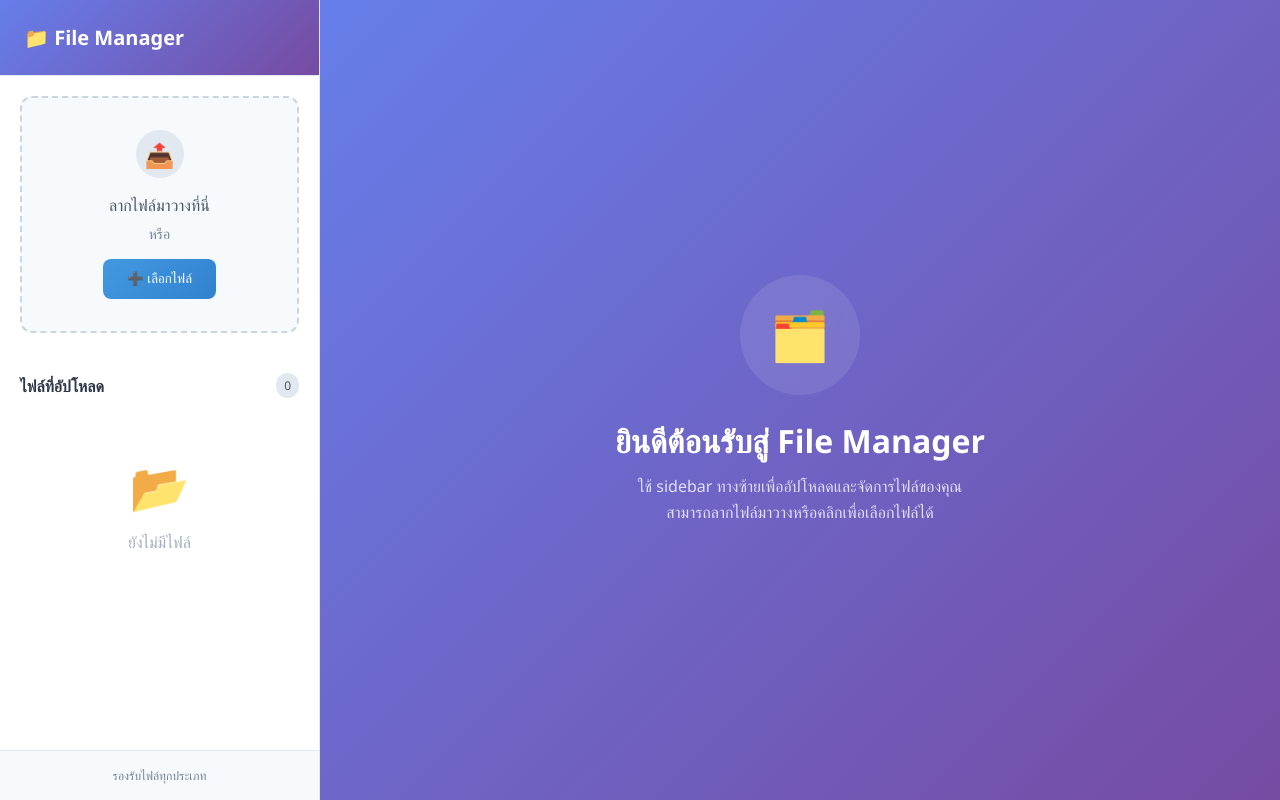
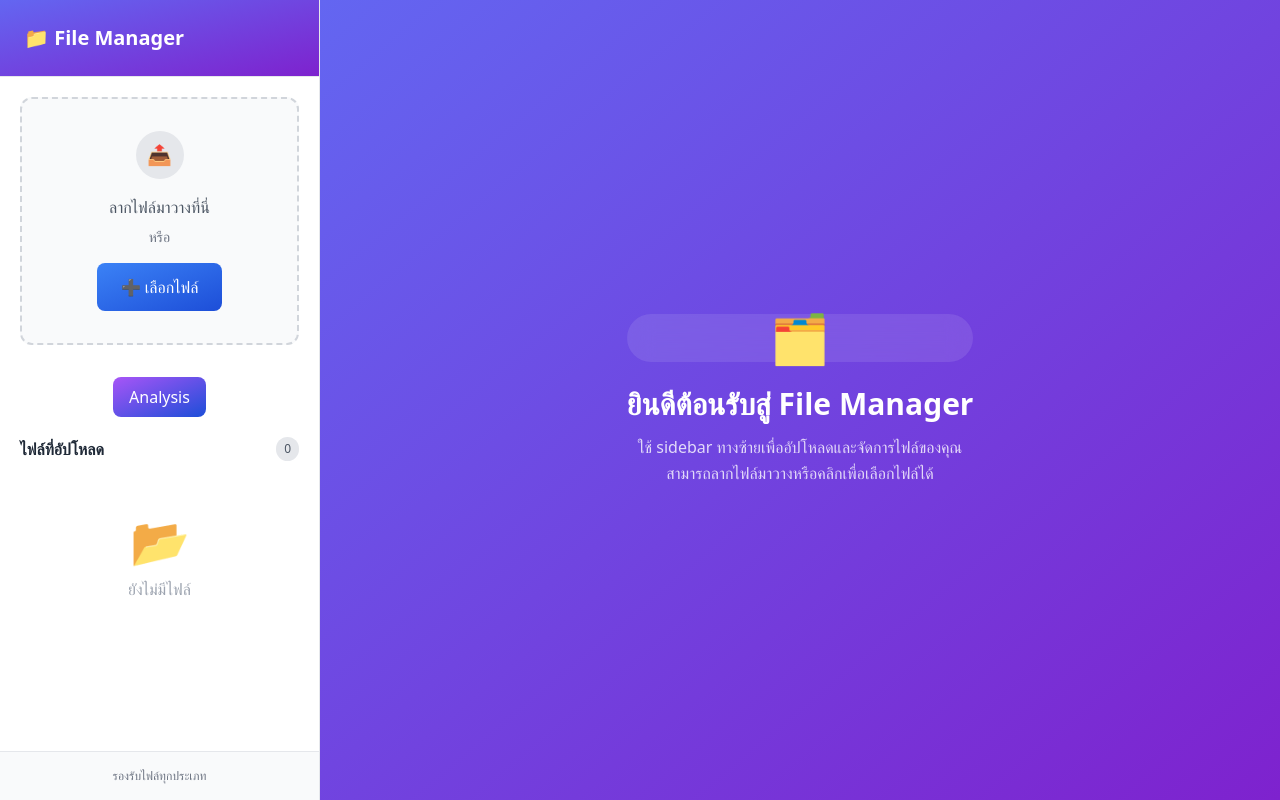
Before and after one commit to Best-spec/Summary-of-information-to-excel, a Flask app: page / in a window 1280 px wide. Run offline with Flask 3, Linux system fonts and the light colour scheme; some libraries are stand-ins or nearby versions.

Commit message:
learn api

```diff
--- /dev/null
+++ b/web/frontend/static/js/api.js
@@ -0,0 +1,9 @@
+export async function loadSummary() {
+  try {
+    const res = await fetch('https://api.genderize.io/?name=luc');
+    const data = await res.json();
+    document.getElementById('textresult').textContent = data.count;
+  } catch (err) {
+    console.error("Failed to fetch summary:", err);
+  }
+}
--- /dev/null
+++ b/web/frontend/static/js/events.js
@@ -0,0 +1,4 @@
+export function showData_api() {
+    const text = document.getElementById('text');
+    text.textContent = 'boonyarit';
+}
--- a/web/frontend/static/js/script.js
+++ b/web/frontend/static/js/script.js
@@ -1,3 +1,5 @@
+import { loadSummary } from "./api.js";
+
 
 let uploadedFiles = [];
 let fileIdCounter = 0;
@@ -7,6 +9,7 @@ const fileInput = document.getElementById('fileInput');
 const fileItems = document.getElementById('fileItems');
 const fileCount = document.getElementById('fileCount');
 const emptyState = document.getElementById('emptyState');
+// const analysisButton = document.getElementById('analysisButton');
 
 // Drag and drop functionality
 ['dragenter', 'dragover', 'dragleave', 'drop'].forEach(eventName => {
@@ -109,5 +112,19 @@ function updateFileList() {
     }
 }
 
+function analysisButton() {
+    const button = document.getElementById('analysisButton');
+    if (button) {
+      button.addEventListener('click', async () => { // ใส่ async ตรงนี้
+        console.log('okkk');
+        const text = document.getElementById('textresult');
+        const analysisResults = document.getElementById('analysisResults');
+        analysisResults.classList.remove('hidden');
+        await loadSummary();
+      });
+    }
+  }
+
 // Initialize
 updateFileList();
+analysisButton();
--- a/web/frontend/templates/index.html
+++ b/web/frontend/templates/index.html
@@ -1,274 +1,12 @@
 <!DOCTYPE html>
 <html lang="th">
 <head>
-    <meta charset="UTF-8">
-    <meta name="viewport" content="width=device-width, initial-scale=1.0">
+    <meta charset="UTF-8" />
+    <meta name="viewport" content="width=device-width, initial-scale=1.0" />
     <title>File Upload Sidebar</title>
+    <script src="https://cdn.tailwindcss.com"></script>
     <style>
-        * {
-            margin: 0;
-            padding: 0;
-            box-sizing: border-box;
-        }
-
-        body {
-            font-family: 'Segoe UI', Tahoma, Geneva, Verdana, sans-serif;
-            background-color: #f8fafc;
-            height: 100vh;
-            overflow: hidden;
-        }
-
-        .container {
-            display: flex;
-            height: 100vh;
-        }
-
-        /* Sidebar Styles */
-        .sidebar {
-            width: 320px;
-            background: white;
-            border-right: 1px solid #e2e8f0;
-            display: flex;
-            flex-direction: column;
-            box-shadow: 0 4px 6px -1px rgba(0, 0, 0, 0.1);
-        }
-
-        .sidebar-header {
-            padding: 24px;
-            border-bottom: 1px solid #e2e8f0;
-            background: linear-gradient(135deg, #667eea 0%, #764ba2 100%);
-            color: white;
-        }
-
-        .sidebar-header h1 {
-            font-size: 20px;
-            font-weight: 600;
-            display: flex;
-            align-items: center;
-            gap: 12px;
-        }
-
-        .upload-area {
-            padding: 20px;
-        }
-
-        .drop-zone {
-            border: 2px dashed #cbd5e0;
-            border-radius: 12px;
-            padding: 32px 20px;
-            text-align: center;
-            transition: all 0.3s ease;
-            cursor: pointer;
-            background: #f7fafc;
-        }
-
-        .drop-zone:hover,
-        .drop-zone.drag-active {
-            border-color: #4299e1;
-            background: #ebf8ff;
-            transform: scale(1.02);
-        }
-
-        .upload-icon {
-            width: 48px;
-            height: 48px;
-            background: #e2e8f0;
-            border-radius: 50%;
-            display: flex;
-            align-items: center;
-            justify-content: center;
-            margin: 0 auto 16px;
-            font-size: 24px;
-        }
-
-        .upload-text {
-            color: #4a5568;
-            margin-bottom: 8px;
-            font-weight: 500;
-        }
-
-        .upload-subtext {
-            color: #718096;
-            font-size: 14px;
-            margin-bottom: 16px;
-        }
-
-        .file-input-btn {
-            background: linear-gradient(135deg, #4299e1 0%, #3182ce 100%);
-            color: white;
-            border: none;
-            padding: 12px 24px;
-            border-radius: 8px;
-            cursor: pointer;
-            font-weight: 500;
-            transition: all 0.3s ease;
-            display: inline-flex;
-            align-items: center;
-            gap: 8px;
-        }
-
-        .file-input-btn:hover {
-            transform: translateY(-2px);
-            box-shadow: 0 4px 12px rgba(66, 153, 225, 0.4);
-        }
-
-        .file-input {
-            display: none;
-        }
-
-        /* File List */
-        .file-list {
-            flex: 1;
-            overflow-y: auto;
-            padding: 20px;
-        }
-
-        .file-list-header {
-            display: flex;
-            justify-content: space-between;
-            align-items: center;
-            margin-bottom: 16px;
-        }
-
-        .file-list-title {
-            font-weight: 600;
-            color: #2d3748;
-        }
-
-        .file-count {
-            background: #e2e8f0;
-            color: #4a5568;
-            padding: 4px 8px;
-            border-radius: 12px;
-            font-size: 12px;
-        }
-
-        .empty-state {
-            text-align: center;
-            padding: 40px 20px;
-            color: #a0aec0;
-        }
-
-        .empty-icon {
-            font-size: 48px;
-            margin-bottom: 12px;
-        }
-
-        .file-item {
-            display: flex;
-            align-items: center;
-            gap: 12px;
-            padding: 12px;
-            background: #f7fafc;
-            border-radius: 8px;
-            margin-bottom: 8px;
-            transition: all 0.3s ease;
-            border: 1px solid transparent;
-        }
-
-        .file-item:hover {
-            background: #edf2f7;
-            border-color: #e2e8f0;
-            transform: translateX(4px);
-        }
-
-        .file-icon {
-            font-size: 24px;
-            width: 40px;
-            height: 40px;
-            display: flex;
-            align-items: center;
-            justify-content: center;
-            background: white;
-            border-radius: 8px;
-        }
-
-        .file-info {
-            flex: 1;
-            min-width: 0;
-        }
-
-        .file-name {
-            font-weight: 500;
-            color: #2d3748;
-            white-space: nowrap;
-            overflow: hidden;
-            text-overflow: ellipsis;
-            margin-bottom: 4px;
-        }
-
-        .file-size {
-            color: #718096;
-            font-size: 12px;
-        }
-
-        .remove-btn {
-            background: none;
-            border: none;
-            color: #a0aec0;
-            cursor: pointer;
-            padding: 4px;
-            border-radius: 4px;
-            transition: all 0.3s ease;
-        }
-
-        .remove-btn:hover {
-            color: #e53e3e;
-            background: #fed7d7;
-        }
-
-        /* Main Content */
-        .main-content {
-            flex: 1;
-            display: flex;
-            align-items: center;
-            justify-content: center;
-            background: linear-gradient(135deg, #667eea 0%, #764ba2 100%);
-            color: white;
-        }
-
-        .welcome-content {
-            text-align: center;
-            max-width: 500px;
-        }
-
-        .welcome-icon {
-            width: 120px;
-            height: 120px;
-            background: rgba(255, 255, 255, 0.1);
-            border-radius: 50%;
-            display: flex;
-            align-items: center;
-            justify-content: center;
-            margin: 0 auto 24px;
-            font-size: 48px;
-            backdrop-filter: blur(10px);
-        }
-
-        .welcome-title {
-            font-size: 32px;
-            font-weight: 700;
-            margin-bottom: 12px;
-        }
-
-        .welcome-text {
-            color: rgba(255, 255, 255, 0.8);
-            line-height: 1.6;
-        }
-
-        .sidebar-footer {
-            padding: 16px 20px;
-            border-top: 1px solid #e2e8f0;
-            background: #f7fafc;
-        }
-
-        .footer-text {
-            color: #718096;
-            font-size: 12px;
-            text-align: center;
-        }
-
-        /* Scrollbar */
+        /* Custom scrollbar styles (Tailwind doesn't handle this natively without plugins) */
         .file-list::-webkit-scrollbar {
             width: 6px;
         }
@@ -287,60 +25,63 @@
         }
     </style>
 </head>
-<body>
-    <div class="container">
-        <!-- Sidebar -->
-        <div class="sidebar">
-            <div class="sidebar-header">
-                <h1>
-                    📁 File Manager
-                </h1>
+<body class="font-sans bg-gray-50 h-screen overflow-hidden">
+    <div class="flex h-screen">
+        <div class="w-80 bg-white border-r border-gray-200 flex flex-col shadow-md">
+            <div class="p-6 border-b border-gray-200 bg-gradient-to-br from-indigo-500 to-purple-700 text-white">
+                <h1 class="text-xl font-semibold flex items-center gap-3">📁 File Manager</h1>
             </div>
 
-            <div class="upload-area">
-                <div class="drop-zone" id="dropZone">
-                    <div class="upload-icon">📤</div>
-                    <div class="upload-text">ลากไฟล์มาวางที่นี่</div>
-                    <div class="upload-subtext">หรือ</div>
-                    <button class="file-input-btn" onclick="document.getElementById('fileInput').click()">
-                        ➕ เลือกไฟล์
-                    </button>
-                    <input type="file" id="fileInput" class="file-input" multiple>
+            <div class="p-5">
+                <div id="dropZone" class="border-2 border-dashed border-gray-300 rounded-xl p-8 text-center transition-all cursor-pointer bg-gray-50 hover:border-blue-500 hover:bg-blue-50 hover:scale-105">
+                    <div class="w-12 h-12 bg-gray-200 rounded-full flex items-center justify-center mx-auto mb-4 text-xl">📤</div>
+                    <div class="text-gray-600 mb-2 font-medium">ลากไฟล์มาวางที่นี่</div>
+                    <div class="text-sm text-gray-500 mb-4">หรือ</div>
+                    <button onclick="document.getElementById('fileInput').click()" class="bg-gradient-to-br from-blue-500 to-blue-700 text-white py-3 px-6 rounded-lg font-medium inline-flex items-center gap-2 hover:-translate-y-0.5 hover:shadow-lg transition-all">➕ เลือกไฟล์</button>
+                    <input type="file" id="fileInput" class="hidden" multiple />
                 </div>
             </div>
 
-            <div class="file-list" id="fileList">
-                <div class="file-list-header">
-                    <span class="file-list-title">ไฟล์ที่อัปโหลด</span>
-                    <span class="file-count" id="fileCount">0</span>
+            <div class="flex justify-center mt-3">
+                <button id="analysisButton" class="bg-gradient-to-br from-purple-500 to-blue-700 text-white py-2 px-4 rounded-lg font-medium inline-flex items-center gap-2 hover:-translate-y-1 hover:shadow-lg transition-all">Analysis</button>
+            </div>
+
+            <div id="fileList" class="flex-1 overflow-y-auto p-5">
+                <div class="flex justify-between items-center mb-4">
+                    <span class="font-semibold text-gray-800">ไฟล์ที่อัปโหลด</span>
+                    <span id="fileCount" class="bg-gray-200 text-gray-600 py-1 px-2 rounded-full text-xs">0</span>
                 </div>
-
-                <div class="empty-state" id="emptyState">
-                    <div class="empty-icon">📂</div>
+                <div id="emptyState" class="text-center py-10 px-5 text-gray-400">
+                    <div class="text-5xl mb-3">📂</div>
                     <div>ยังไม่มีไฟล์</div>
                 </div>
-
                 <div id="fileItems"></div>
             </div>
 
-            <div class="sidebar-footer">
+            <div class="p-4 border-t border-gray-200 bg-gray-50 text-center text-xs text-gray-500">
                 <div class="footer-text">รองรับไฟล์ทุกประเภท</div>
             </div>
         </div>
 
-        <!-- Main Content -->
-        <div class="main-content">
-            <div class="welcome-content">
-                <div class="welcome-icon">🗂️</div>
-                <h2 class="welcome-title">ยินดีต้อนรับสู่ File Manager</h2>
-                <p class="welcome-text">
+        <div id="mainContent" class="flex-1 flex items-center justify-center bg-gradient-to-br from-indigo-500 to-purple-700 text-white">
+            <div class="text-center max-w-lg">
+                <div class="w-30 h-30 bg-white bg-opacity-10 rounded-full flex items-center justify-center mx-auto mb-6 text-5xl backdrop-blur-md">🗂️</div>
+                <h2 class="text-3xl font-bold mb-3">ยินดีต้อนรับสู่ File Manager</h2>
+                <p class="text-white text-opacity-80 leading-relaxed">
                     ใช้ sidebar ทางซ้ายเพื่ออัปโหลดและจัดการไฟล์ของคุณ<br>
                     สามารถลากไฟล์มาวางหรือคลิกเพื่อเลือกไฟล์ได้
                 </p>
             </div>
         </div>
+
+        <div id="analysisResults" class="hidden flex-1 flex items-center justify-center bg-gray-100 text-gray-800">
+            <div class="text-center max-w-md p-8 bg-white rounded-lg shadow-xl">
+                <h2 class="text-2xl font-bold mb-4 text-purple-700">ผลลัพธ์การวิเคราะห์ของคุณ</h2>
+                <p id="textresult" class="text-gray-700">ข้อมูลที่วิเคราะห์จะแสดงที่นี่...</p>
+                </div>
+        </div>
     </div>
 
-    <script src="{{ url_for('static', filename='js/script.js') }}"></script>
+    <script type="module" src="{{ url_for('static', filename='js/script.js') }}"></script>
 </body>
 </html>
```
Also changed, not shown: web/frontend/static/js/dashboard.js (deleted, +0 -13 lines).
